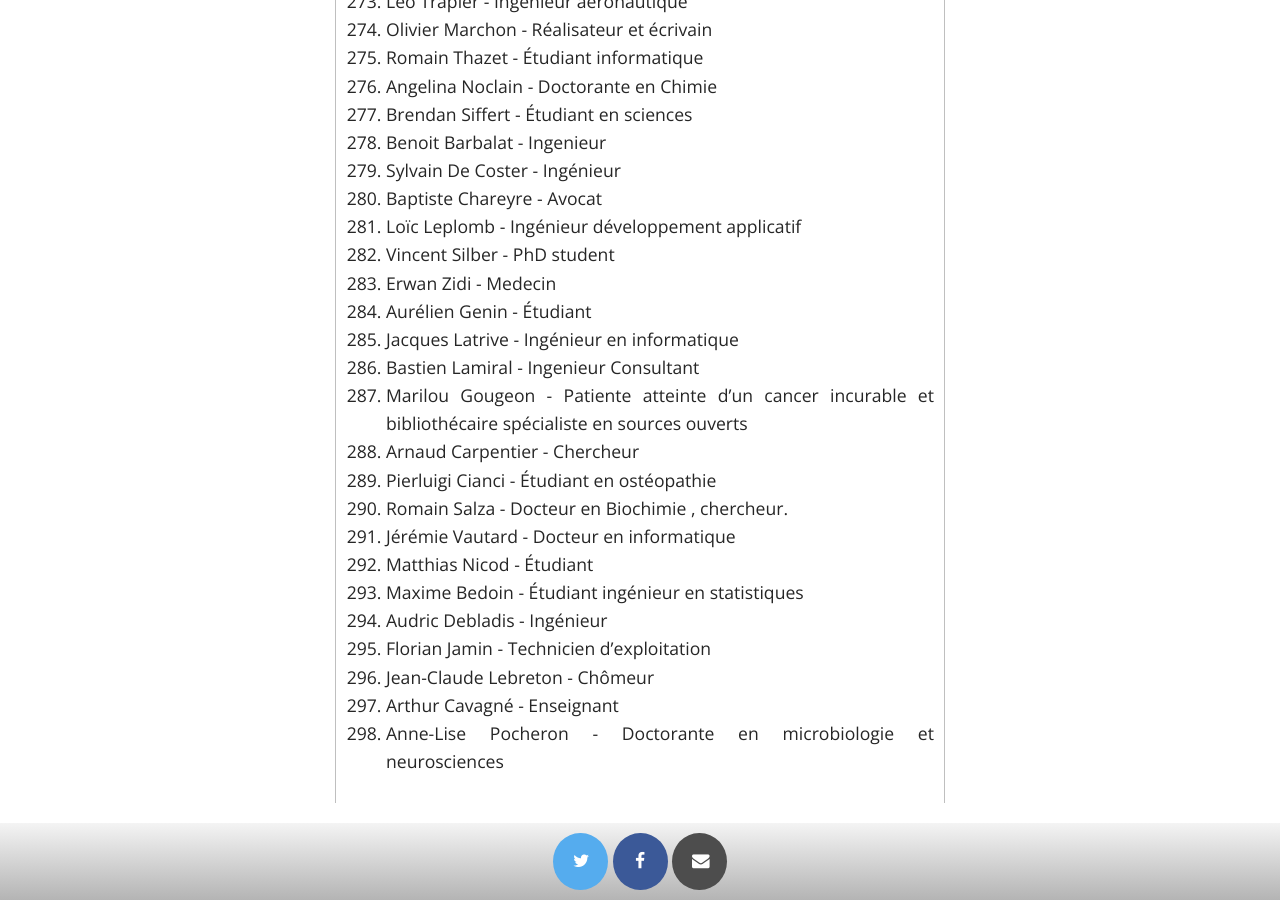
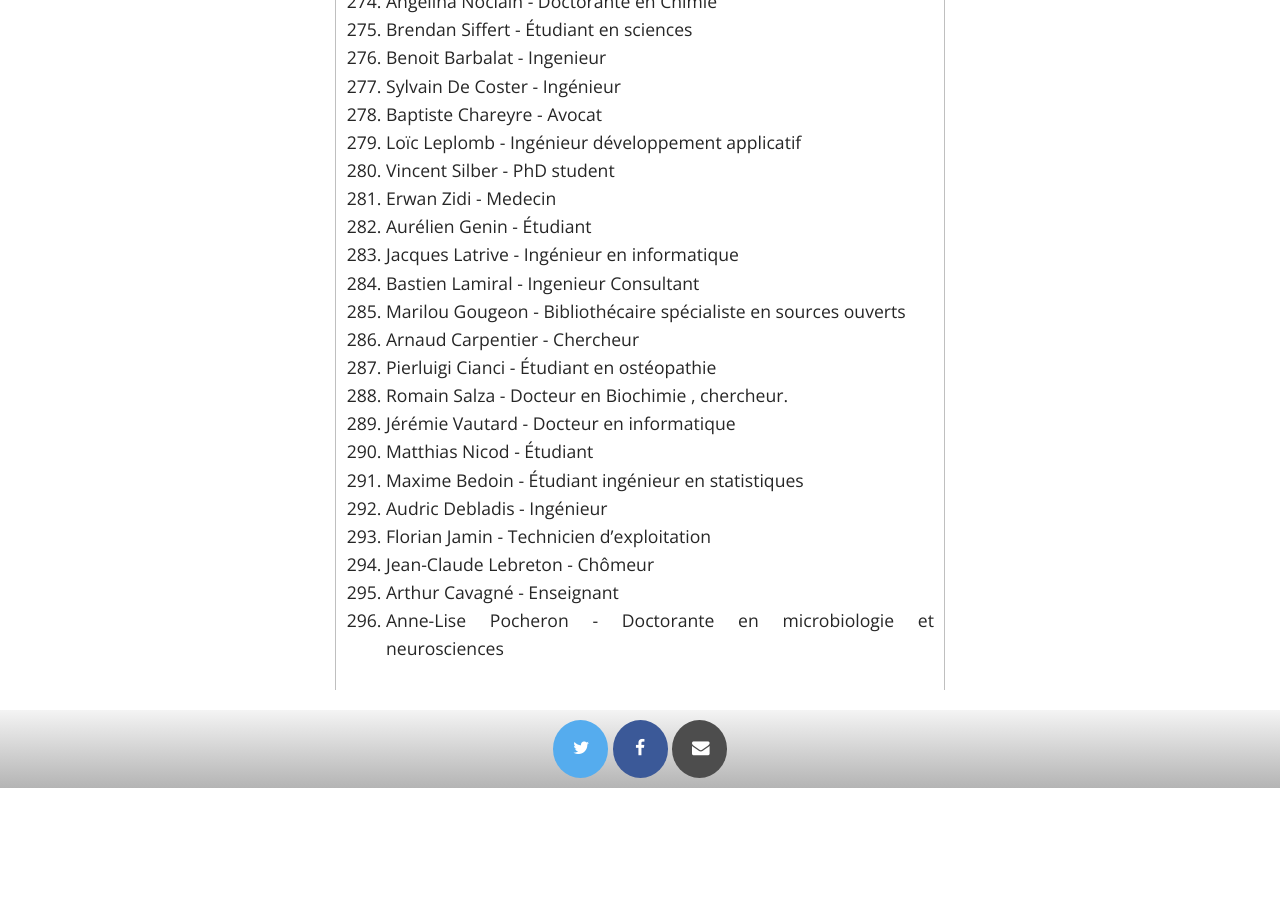
Before and after one commit to nofakescience/nofakescience.github.io, a Jekyll site: the page built from pages/signataires.md, in a window 1280 px wide and 900 px high, scrolled down 16936 px. Built offline with Jekyll 4.4.1, drawn with Linux system fonts in a browser that asks for light colours; nearby versions of some CDN libraries; some web fonts are replaced; comment, search, counter and statistics services are not loaded; after the commit the page ends 17724 px from its top, so only the background shows below that; some of the changed text lies outside the part shown.

```diff
--- a/pages/signataires.md
+++ b/pages/signataires.md
@@ -358,7 +358,6 @@
 322. Yoann Dufresne - Ingénieur de recherche à l'institut Pasteur
 323. Christophe Adourian - Enseignant
 324. Jean-Marin Schlaich - Etudiant
-325. Marc Payen - Retraité de Météo-France, météorologue et climatologue
 326. Laurent Bernard - Bibliothécaire
 327. Romain Gonzalez - Mécanicien aéronautique
 328. Simon Hamel - Ingénieur en aérospatiale
@@ -550,7 +548,7 @@
 514. Aurélien Genin - Étudiant
 515. Jacques Latrive - Ingénieur en informatique
 516. Bastien Lamiral - Ingenieur Consultant
-517. Marilou Gougeon - Patiente atteinte d'un cancer incurable et bibliothécaire spécialiste en sources ouverts
+517. Marilou Gougeon - Bibliothécaire spécialiste en sources ouverts
 518. Arnaud Carpentier - Chercheur
 519. Pierluigi Cianci - Étudiant en ostéopathie
 520. Romain Salza - Docteur en Biochimie , chercheur.
```
Also changed, not shown: other parts of pages/signataires.md (+0 -1 lines).
